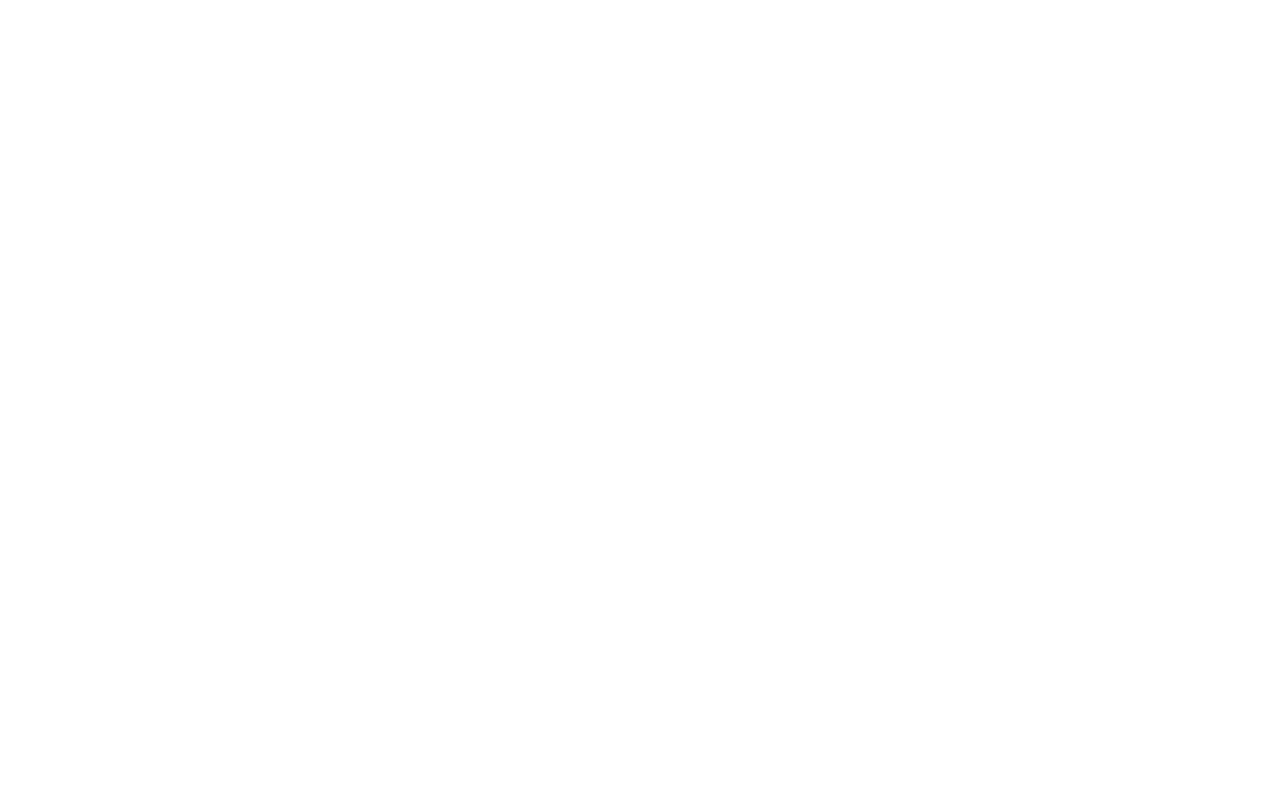
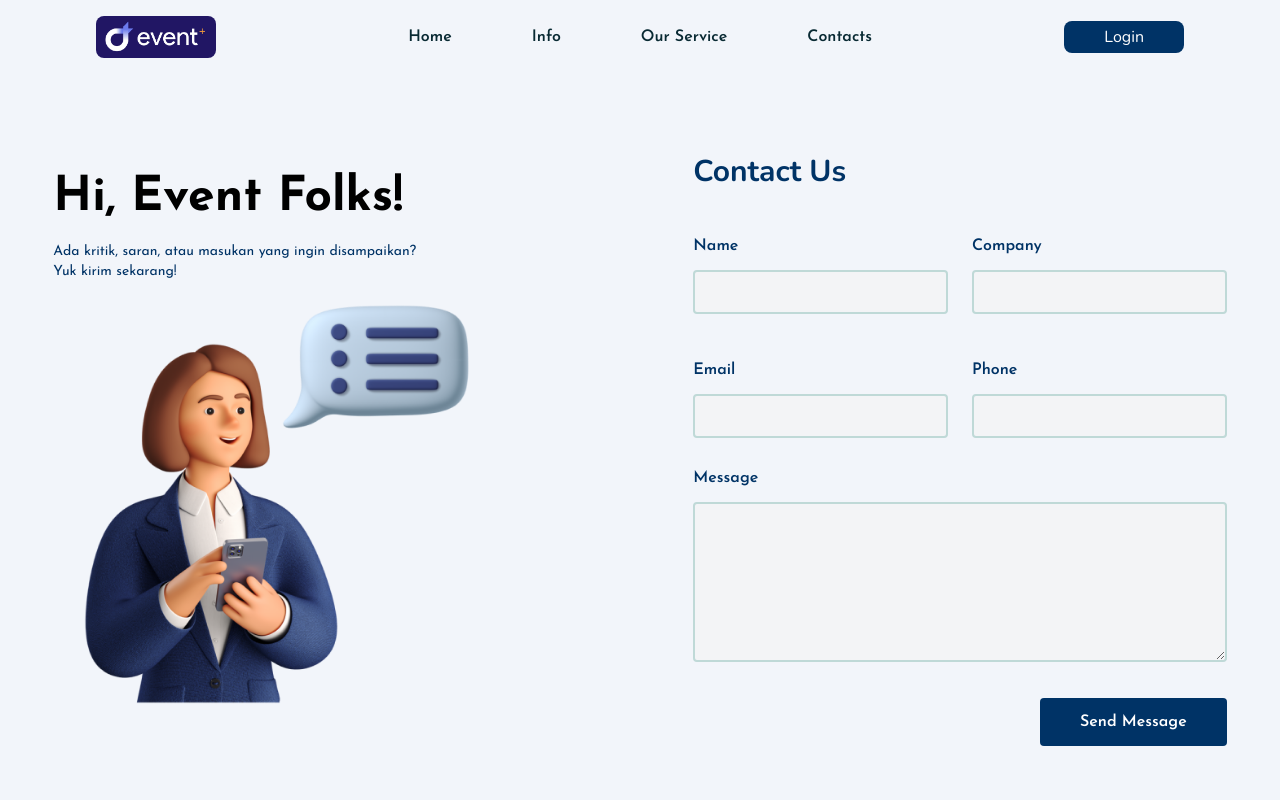
Before and after one commit to Wildanzr/FE-Event-, a React (Vite) app: page /contact in a window 1280 px wide. Before the commit this address had no page. Shown: the top 800 px of the page. Built offline with nearby package versions, Linux system fonts and the light colour scheme.

Commit message:
feat: view contact us

```diff
--- a/src/components/base/Header.jsx
+++ b/src/components/base/Header.jsx
@@ -66,7 +66,7 @@
               })}
 
               <Link
-                to='/'
+                to='/contact'
                 className="text-center font-semibold block nav-link hover:font-bold hover:text-[#003366]"
               >
                 Contacts
--- /dev/null
+++ b/src/components/contact/ContactForm.jsx
@@ -0,0 +1,117 @@
+import React from 'react'
+
+import { Link } from 'react-router-dom'
+
+import CS from '../../images/web/customerservice.png'
+import Check from '../../images/web/check.png'
+
+const ContactForm = () => {
+  return (
+    <div className="container mx-auto items-center justify-center w-full flex">
+      <input type="checkbox" id="my-modal" className="modal-toggle" />
+      <div className="modal">
+        <div className="modal-box flex flex-col items-center justify-center">
+            <img src={Check} className='h-2/6'/>
+          <p className="py-4">
+          Terima kasih atas kritik, saran dan masukannya yang telah disampaikan
+          </p>
+          <div className="modal-action">
+            <Link to='/' className='font-semibold leading-none text-white py-4 px-10 bg-[#003366] cursor-pointer rounded'>
+                Go to Home
+            </Link>
+          </div>
+        </div>
+      </div>
+
+      <div className="flex flex-col md:flex-row mx-auto w-full my-20">
+        <div className="flex w-full md:w-6/12 items-center justify-center">
+          <div className="flex flex-col w-10/12">
+            <h2 className="text-5xl font-bold text-[#000000]">
+              Hi, Event Folks!
+            </h2>
+            <p className="text-sm mt-5">
+              Ada kritik, saran, atau masukan yang ingin disampaikan?
+              <br />
+              Yuk kirim sekarang!
+            </p>
+            <img src={CS} className="w-5/6" />
+          </div>
+        </div>
+
+        <div className="flex w-full md:w-6/12 items-center justify-center">
+          <div className="flex flex-col w-10/12 items-start justify-start">
+            <h2 className="font-nunito text-3xl font-bold">Contact Us</h2>
+
+            <form className="w-full">
+              <div className="md:flex items-center mt-12">
+                <div className="w-full md:w-1/2 flex flex-col">
+                  <label className="font-semibold leading-none">Name</label>
+                  <input
+                    name="name"
+                    type="text"
+                    className="leading-none text-gray-900 p-3 focus:outline-none mt-4 bg-gray-100 border-2 rounded border-[#BFD9D7]"
+                    required
+                  />
+                </div>
+                <div className="w-full md:w-1/2 flex flex-col md:ml-6 md:mt-0 mt-4">
+                  <label className="font-semibold leading-none">Company</label>
+                  <input
+                    name="company"
+                    type="text"
+                    className="leading-none text-gray-900 p-3 focus:outline-none mt-4 bg-gray-100 border-2 rounded border-[#BFD9D7]"
+                    required
+                  />
+                </div>
+              </div>
+
+              <div className="md:flex items-center mt-12">
+                <div className="w-full md:w-1/2 flex flex-col">
+                  <label className="font-semibold leading-none">Email</label>
+                  <input
+                    name="email"
+                    type="email"
+                    className="leading-none text-gray-900 p-3 focus:outline-none mt-4 bg-gray-100 border-2 rounded border-[#BFD9D7]"
+                    required
+                  />
+                </div>
+                <div className="w-full md:w-1/2 flex flex-col md:ml-6 md:mt-0 mt-4">
+                  <label className="font-semibold leading-none">Phone</label>
+                  <input
+                    name="phone"
+                    type="text"
+                    className="leading-none text-gray-900 p-3 focus:outline-none mt-4 bg-gray-100 border-2 rounded border-[#BFD9D7]"
+                    required
+                  />
+                </div>
+              </div>
+
+              <div>
+                <div className="w-full flex flex-col mt-8">
+                  <label className="font-semibold leading-none">Message</label>
+                  <textarea
+                    name="message"
+                    type="text"
+                    className="h-40 text-base leading-none text-gray-900 p-3 focus:oultine-none mt-4 bg-gray-100 border-2 rounded border-[#BFD9D7]"
+                    required
+                  ></textarea>
+                </div>
+              </div>
+              <div className="flex items-center justify-end w-full">
+                <label
+                  className="mt-9 font-semibold leading-none text-white py-4 px-10 bg-[#003366] cursor-pointer rounded modal-button"
+                  type="submit"
+                  value="Send Message"
+                  htmlFor="my-modal"
+                >
+                  Send Message
+                </label>
+              </div>
+            </form>
+          </div>
+        </div>
+      </div>
+    </div>
+  )
+}
+
+export default ContactForm
--- /dev/null
+++ b/src/pages/ContactUs.jsx
@@ -0,0 +1,33 @@
+import React, { useEffect } from 'react'
+
+import Header from '../components/base/Header'
+import Footer from '../components/base/Footer'
+import ContactForm from '../components/contact/ContactForm'
+
+const AboutUs = () => {
+  // Force page to scroll to top
+  useEffect(() => {
+    window.scrollTo(0, 0)
+  })
+
+  const headerData = [
+    {
+      title: 'Info',
+      link: '/about/#about'
+    },
+    {
+      title: 'Our Service',
+      link: '/about/#service'
+    }
+  ]
+
+  return (
+    <>
+        <Header headerData={headerData}/>
+        <ContactForm />
+        <Footer />
+    </>
+  )
+}
+
+export default AboutUs
--- a/src/routes/AppRoutes.jsx
+++ b/src/routes/AppRoutes.jsx
@@ -4,6 +4,7 @@
 import LandingPage from '../pages/LandingPage'
 import AboutUs from '../pages/AboutUs'
 import GetStarted from '../pages/GetStarted'
+import ContactUs from '../pages/ContactUs'
 
 import '../css/Base.css'
 
@@ -14,6 +15,7 @@
         <Route path="/" element={<LandingPage />} />
         <Route path="/about" element={<AboutUs />} />
         <Route path="/getstarted" element={<GetStarted />} />
+        <Route path="/contact" element={<ContactUs />} />
       </Routes>
     </BrowserRouter>
   )
```
Also changed, not shown: src/images/web/check.png (added), src/images/web/customerservice.png (added).
